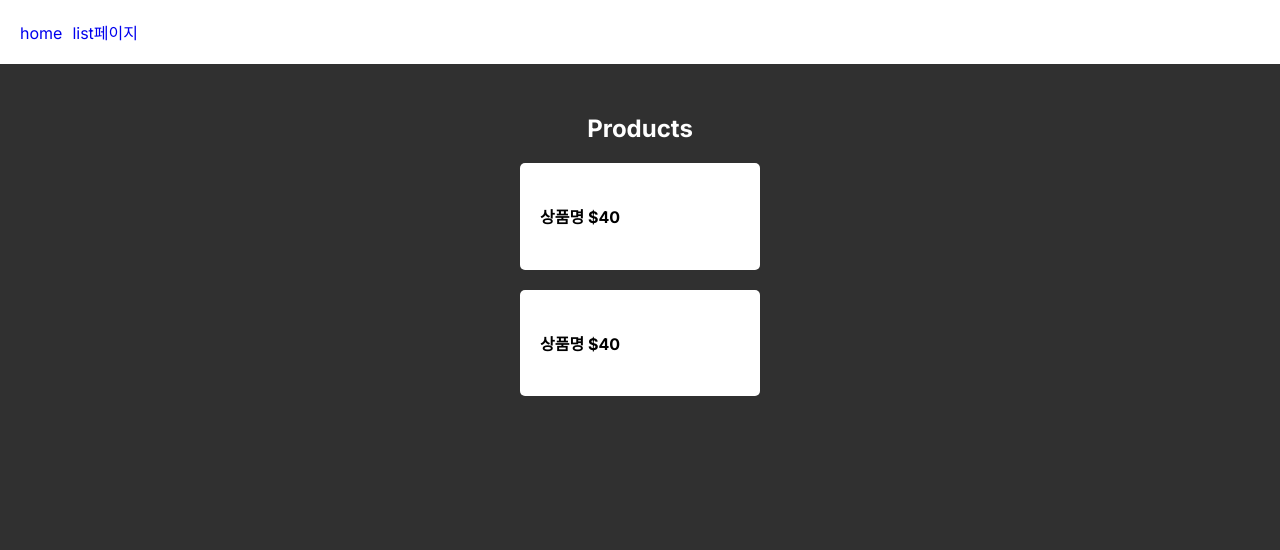
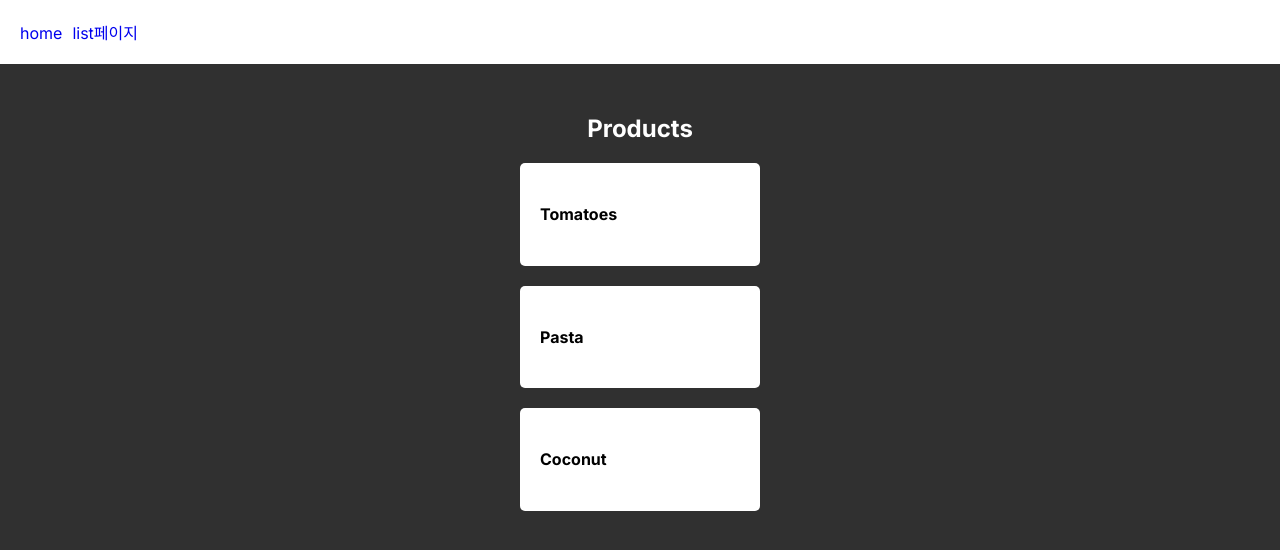
Before and after one commit to Ricardokim94/fresh, a Next.js app: page /list in a window 1280 px wide. Shown: the top 550 px of the page. Built offline with nearby package versions, Linux system fonts and the light colour scheme.

Commit message:
map을 사용하여 반복

```diff
--- a/app/list/page.js
+++ b/app/list/page.js
@@ -1,13 +1,20 @@
 export default function List() {
+    //지금은 DB가 없으므로 data를 일단 임의로 넣어봄
+    let Product = ['Tomatoes', 'Pasta', 'Coconut']
+
     return (
-      <div>
-        <h2 className="title">Products</h2>
-        <div className="food">
-          <h4>상품명 $40</h4>
+        <div>
+            <h2 className="title">Products</h2>
+            {/* map으로 for문 사용(반복) */}
+            {
+                Product.map((item, i) => {
+                    return (
+                        <div className="food" key={i}>
+                            <h4>{item}</h4>
+                        </div>
+                    );
+                })
+            }
         </div>
-        <div className="food">
-          <h4>상품명 $40</h4>
-        </div>
-      </div>
-    )
-  }
+    );
+}
```
